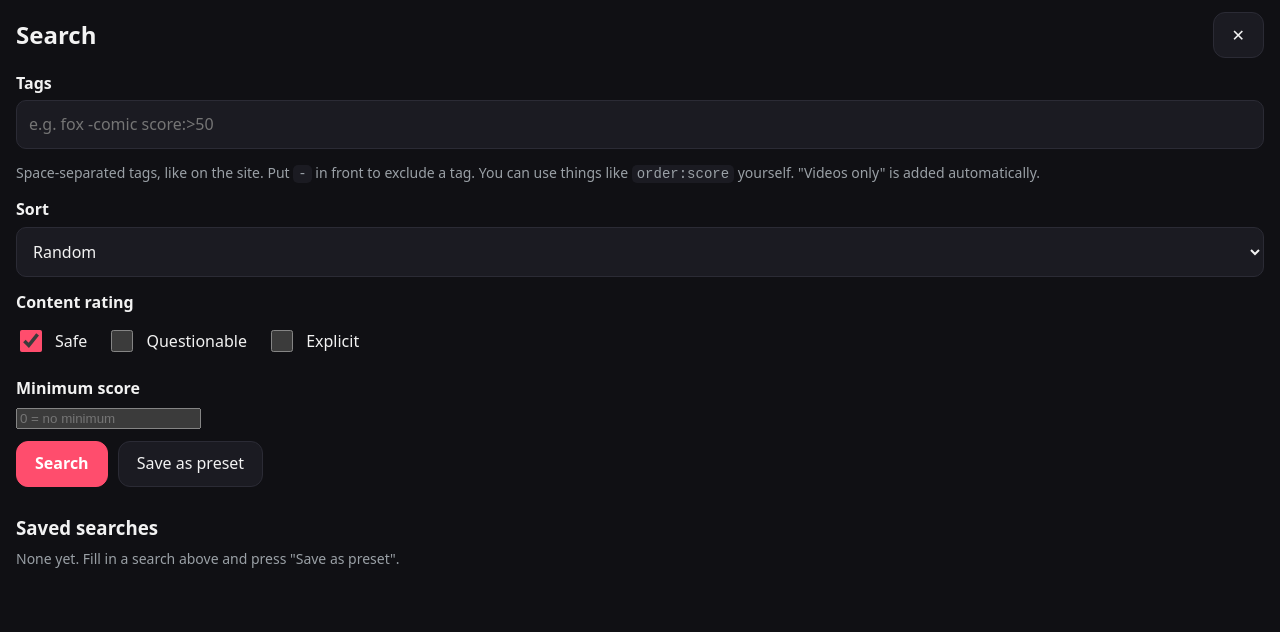
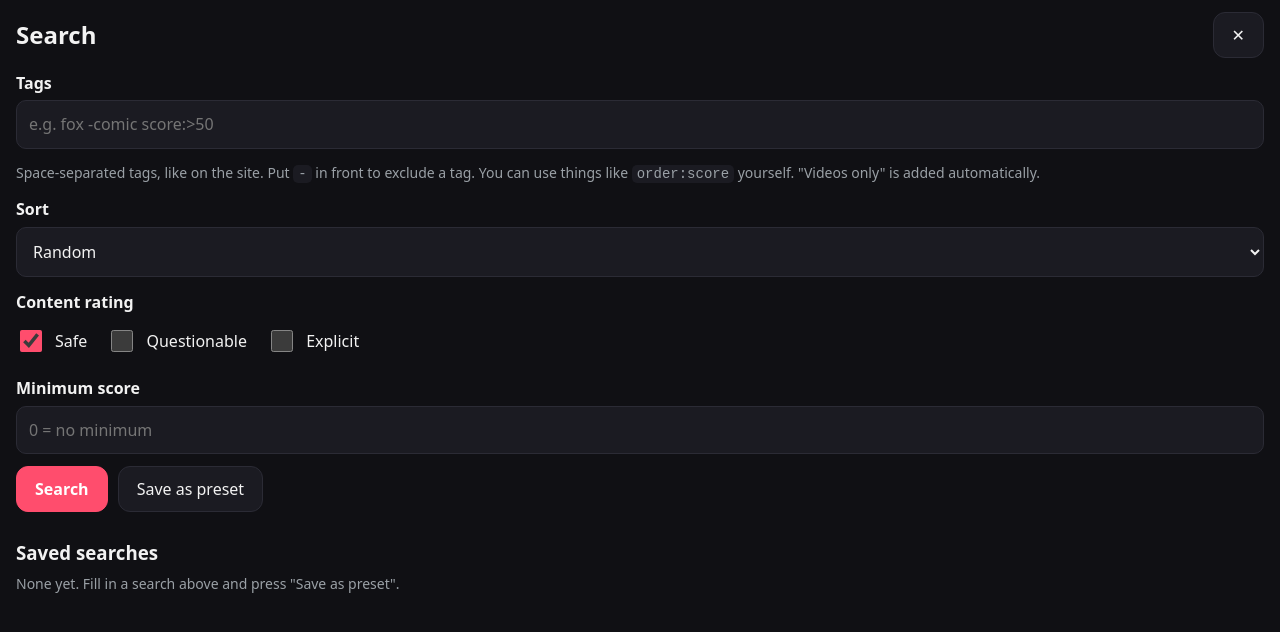
Before and after one commit to wav-create/booru-swipe, a plain HTML site: page index.html in a window 1280 px wide. Both pictures are taken after a click on the button "Search". Drawn offline with Linux system fonts and the light colour scheme; no server answers.

Commit message:
Update style.css

```diff
--- a/css/style.css
+++ b/css/style.css
@@ -130,7 +130,7 @@ body.empty .side, body.empty .bottom, body.empty .sound-hint { display: none; }
 .panel label.check { display: flex; align-items: center; gap: 10px; font-weight: 400; margin: 8px 0; }
 .panel label.check input { width: 22px; height: 22px; flex: none; accent-color: var(--accent); }
 .panel div > label.check { display: inline-flex; margin-right: 16px; }
-input[type=text], input[type=password], input[type=url], textarea, select {
+input[type=text], input[type=password], input[type=url], input[type=number], textarea, select {
   width: 100%; padding: 12px; border: 1px solid var(--line); border-radius: 10px;
   background: var(--card); color: var(--fg); font: inherit;
 }
```
